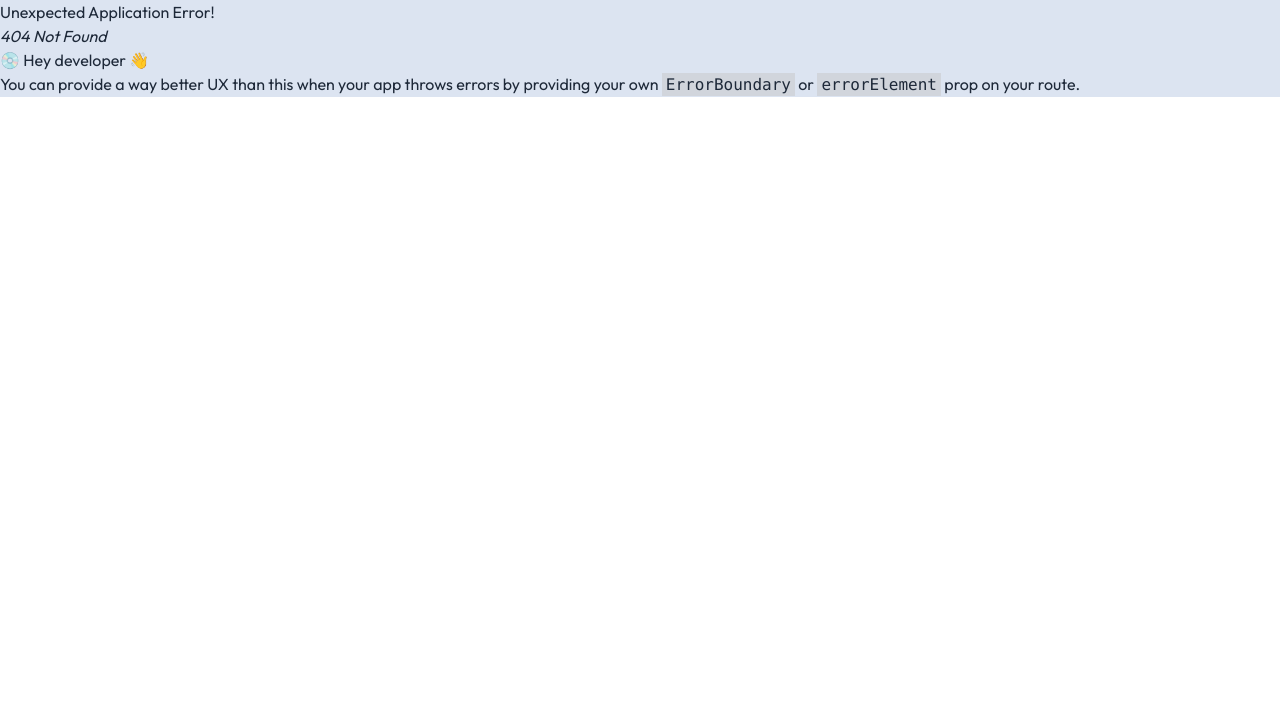
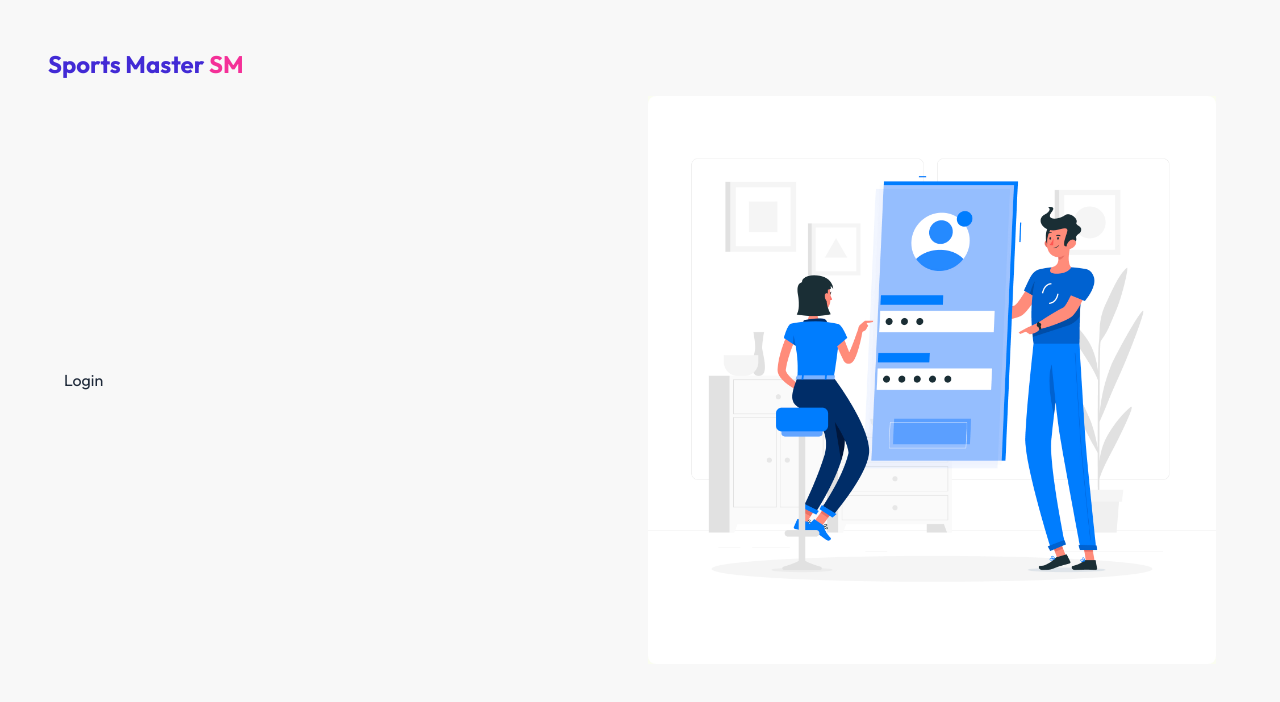
Before and after one commit to Beyond-Sifat/Assignment-12-client, a React (Vite) app: page /login in a window 1280 px wide. Before the commit this address had no page. Shown: the top 702 px of the page. Built offline with nearby package versions, Linux system fonts and the light colour scheme.

Commit message:
AuthLayout and login reg

```diff
--- a/package.json
+++ b/package.json
@@ -12,9 +12,11 @@
   "dependencies": {
     "@tailwindcss/vite": "^4.1.11",
     "aos": "^2.3.4",
+    "firebase": "^11.10.0",
     "leaflet": "^1.9.4",
     "react": "^19.1.0",
     "react-dom": "^19.1.0",
+    "react-hook-form": "^7.60.0",
     "react-icons": "^5.5.0",
     "react-leaflet": "^5.0.0",
     "react-router": "^7.6.3",
--- /dev/null
+++ b/src/Layouts/AuthLayouts.jsx
@@ -0,0 +1,25 @@
+import React from 'react';
+import { Outlet } from 'react-router';
+import Auth from '../assets/Auth.jpg'
+import Logo from '../Components/Logo/Logo';
+
+const AuthLayouts = () => {
+    return (
+        <div className="p-12 bg-base-200">
+            <Logo></Logo>
+            <div className="hero-content flex-col lg:flex-row-reverse">
+                <div className='flex-1 bg-[#FAFDF0]'>
+                    <img
+                        src={Auth}
+                        className="max-w-full rounded-lg"
+                    />
+                </div>
+                <div className='flex-1'>
+                    <Outlet></Outlet>
+                </div>
+            </div>
+        </div>
+    );
+};
+//min-h-screen
+export default AuthLayouts;
--- /dev/null
+++ b/src/Pages/Authentication/Login.jsx
@@ -0,0 +1,11 @@
+import React from 'react';
+
+const Login = () => {
+    return (
+        <div>
+            Login
+        </div>
+    );
+};
+
+export default Login;
--- /dev/null
+++ b/src/Pages/Authentication/Register.jsx
@@ -0,0 +1,11 @@
+import React from 'react';
+
+const Register = () => {
+    return (
+        <div>
+
+        </div>
+    );
+};
+
+export default Register;
--- /dev/null
+++ b/src/Pages/Authentication/Registration.jsx
@@ -0,0 +1,11 @@
+import React from 'react';
+
+const Registration = () => {
+    return (
+        <div>
+
+        </div>
+    );
+};
+
+export default Registration;
--- /dev/null
+++ b/src/Pages/Authentication/SocialLogin.jsx
@@ -0,0 +1,11 @@
+import React from 'react';
+
+const SocialLogin = () => {
+    return (
+        <div>
+
+        </div>
+    );
+};
+
+export default SocialLogin;
--- a/src/router/router.jsx
+++ b/src/router/router.jsx
@@ -3,6 +3,9 @@ import {
 } from "react-router";
 import MainLayout from "../Layouts/MainLayout";
 import Home from "../Pages/Home/Home";
+import AuthLayouts from "../Layouts/AuthLayouts";
+import Login from "../Pages/Authentication/Login";
+import Register from "../Pages/Authentication/Register";
 
 export const router = createBrowserRouter([
     {
@@ -15,4 +18,18 @@ export const router = createBrowserRouter([
             },
         ]
     },
+    {
+        path: '/',
+        Component: AuthLayouts,
+        children: [
+            {
+                path: 'login',
+                Component: Login,
+            },
+            {
+                path: 'register',
+                Component: Register,
+            },
+        ]
+    },
 ]);
```
Also changed, not shown: src/assets/Auth.jpg (added), 1 other file (tests, documents, lock files or other folders).
